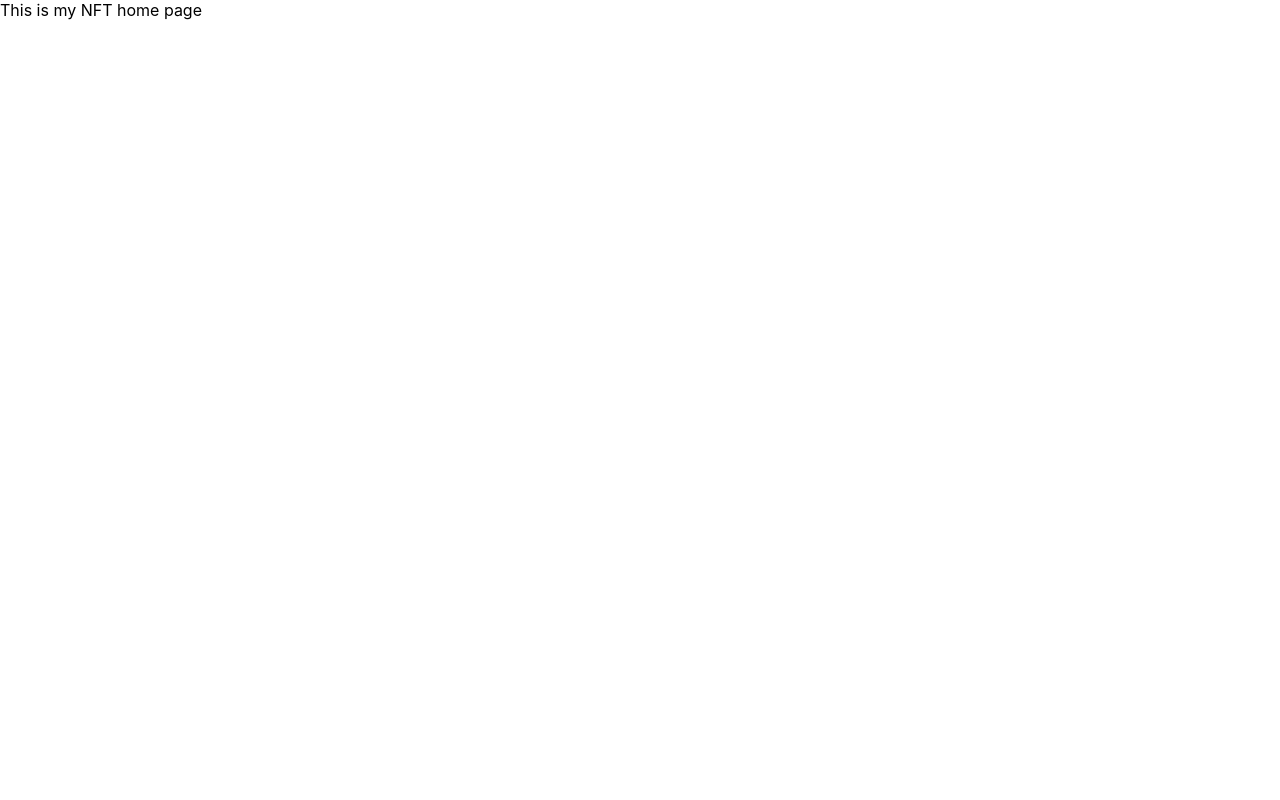
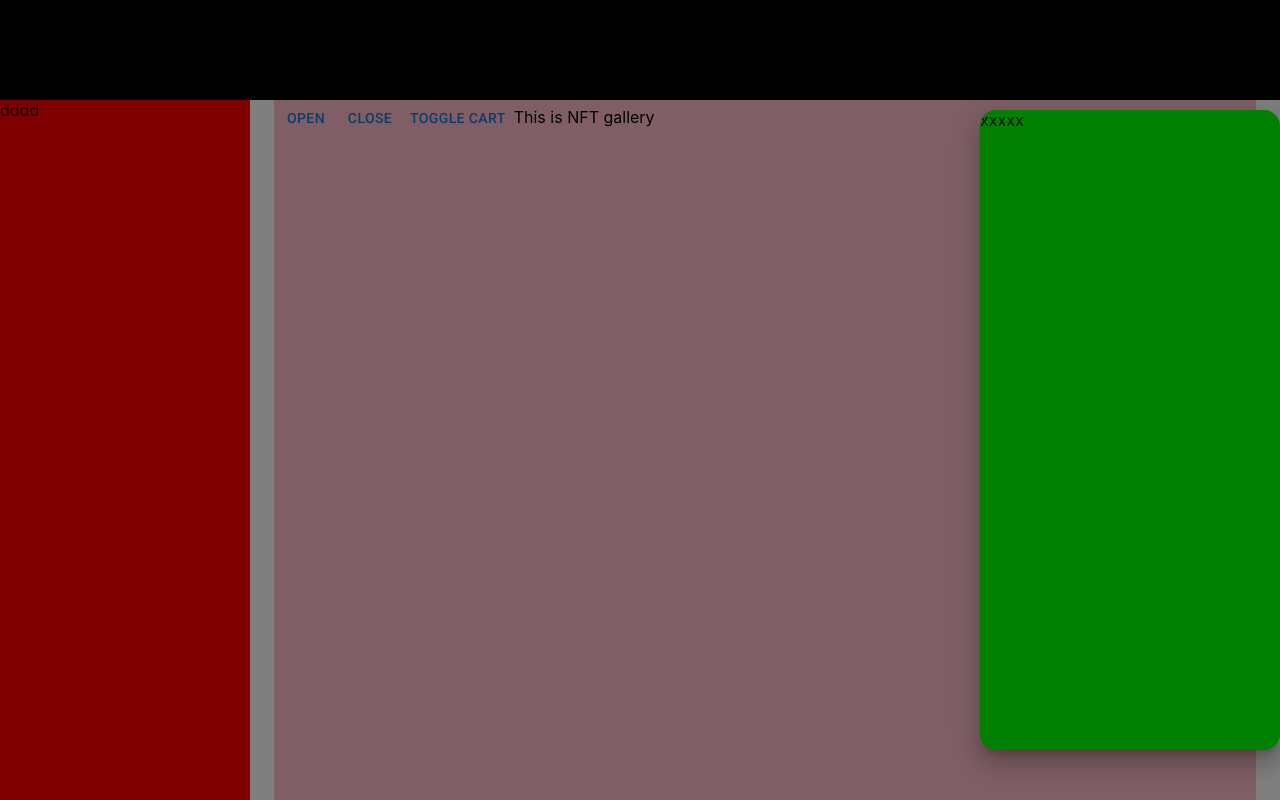
Before and after one commit to JanessaTech/best-second-hand-market, a React (Create React App) app: page / in a window 1280 px wide. Shown: the top 800 px of the page. Built offline with nearby package versions, Linux system fonts and the light colour scheme.

Commit message:
home layout

```diff
--- a/src/common/constant.js
+++ b/src/common/constant.js
@@ -1 +1,4 @@
 export const BACKEND_ADDR = "http://localhost:3100"
+export const headerHeight = 100
+export const drawerWidth = 250
+export const cartWidth = 300
--- a/src/components/home/Home.js
+++ b/src/components/home/Home.js
@@ -1,9 +1,39 @@
-import React from 'react'
+import { Box } from '@mui/material'
+import { Container } from '@mui/system'
+import React, { useState } from 'react'
+
+import Header from '../reusables/header/Header'
+import FilterMenu from '../reusables/menu/FilterMenu'
+import NFTGallery from './NFTGallery'
+import {drawerWidth} from '../../common/constant'
+import Cart from '../reusables/cart/Cart'
 
 export default function Home() {
+    const [menuWidth, setMenuWidth] = useState(drawerWidth)
+    const [menuOpen, setMenuOpen] = useState(true)
+    const [cartOpen, setCartOpen] = useState(true)
+
+    const closeMenu = () => {
+        setMenuOpen(false)
+        setMenuWidth(0)
+    }
+
+    const openMenu = () => {
+        setMenuOpen(true)
+        setMenuWidth(drawerWidth)
+    }
+
+    const toggleCart = () => {
+        setCartOpen(!cartOpen)
+    }
   return (
-    <div>
-        This is my NFT home page
-    </div>
+    <Container maxWidth='false'>
+        <Box sx={{ display: 'flex' }}>
+            <Header/>
+            <FilterMenu width={menuWidth} menuOpen={menuOpen}/>
+            <NFTGallery closeMenu={closeMenu} openMenu={openMenu} menuOpen={menuOpen} toggleCart={toggleCart}/>
+            <Cart toggleCart={toggleCart} open={cartOpen}/>
+        </Box>
+    </Container>
   )
 }
--- /dev/null
+++ b/src/components/home/NFTGallery.js
@@ -0,0 +1,20 @@
+import { Box, Button } from '@mui/material'
+import React from 'react'
+import {headerHeight, drawerWidth} from '../../common/constant'
+
+export default function NFTGallery({closeMenu, openMenu, menuOpen, toggleCart}) {
+  return (
+    <Box component="main"
+        sx={{ width: menuOpen ? `calc(100% - ${drawerWidth}px)` : 1, height: 1300,
+            backgroundColor:'pink' }}>
+        <Box sx={{width:1, height: headerHeight}}></Box>
+        <Box>
+            <Button onClick={openMenu}>Open</Button>
+            <Button onClick={closeMenu}>Close</Button>
+            <Button onClick={toggleCart}>Toggle Cart</Button>
+            This is NFT gallery
+        </Box>
+    </Box>
+
+  )
+}
--- /dev/null
+++ b/src/components/reusables/cart/Cart.js
@@ -0,0 +1,27 @@
+import { Box, Drawer } from '@mui/material'
+import React from 'react'
+import {cartWidth, headerHeight} from '../../../common/constant'
+
+export default function Cart({toggleCart, open}) {
+  return (
+    <Drawer
+        sx={{'& .MuiDrawer-paper': {
+            width: cartWidth,
+            backgroundColor:'green',
+            top: headerHeight + 10,
+            height:'80%',
+            borderRadius:4
+
+
+        }}}
+        anchor='right'
+        open={open}
+        onClose={toggleCart}
+    >
+        <Box >
+            xxxxx
+
+        </Box>
+    </Drawer>
+  )
+}
--- /dev/null
+++ b/src/components/reusables/header/Header.js
@@ -0,0 +1,14 @@
+import { Box } from '@mui/material'
+import React from 'react'
+import {headerHeight} from '../../../common/constant'
+
+export default function Header() {
+  return (
+    <Box sx={{
+        width: 1, height: headerHeight,
+        backgroundColor: 'black',
+        position: 'fixed', top: 0, left: 0,
+        zIndex: (theme) => theme.zIndex.drawer + 1}}>
+    </Box>
+  )
+}
--- /dev/null
+++ b/src/components/reusables/menu/FilterMenu.js
@@ -0,0 +1,28 @@
+import { Box, Drawer } from '@mui/material'
+import React from 'react'
+import {headerHeight, drawerWidth} from '../../../common/constant'
+
+export default function FilterMenu({width, menuOpen}) {
+
+  return (
+    <Drawer variant="persistent"
+         sx={{
+          width: {width},
+          flexShrink: 0,
+          [`& .MuiDrawer-paper`]: {
+                width: drawerWidth,
+                boxSizing: 'border-box',
+                borderRight:0,
+                backgroundColor:'red'
+            },
+        }}
+        anchor="left"
+        open={menuOpen}
+        >
+            <Box sx={{width:1, height: headerHeight}}></Box>
+            <Box>
+                dddd
+            </Box>
+    </Drawer>
+  )
+}
```
